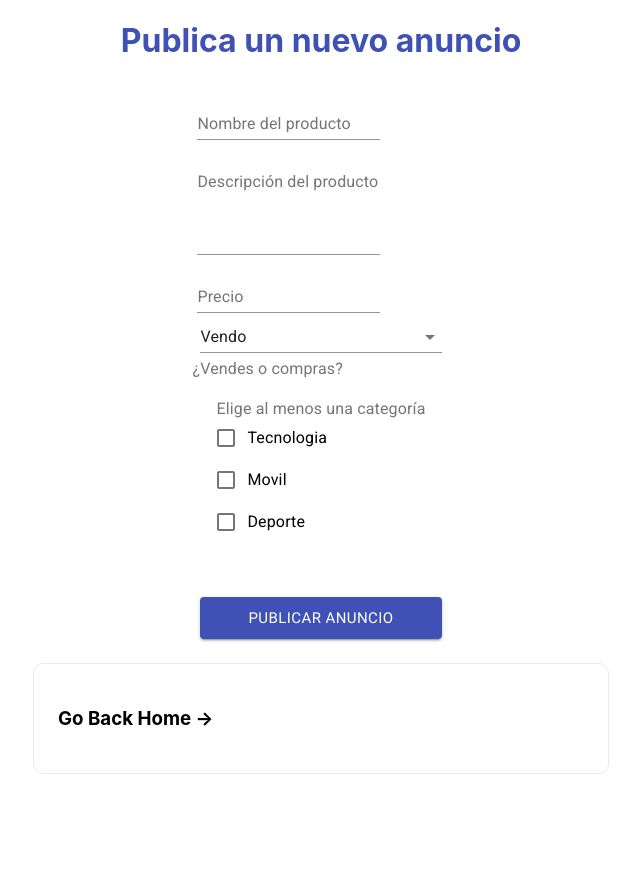
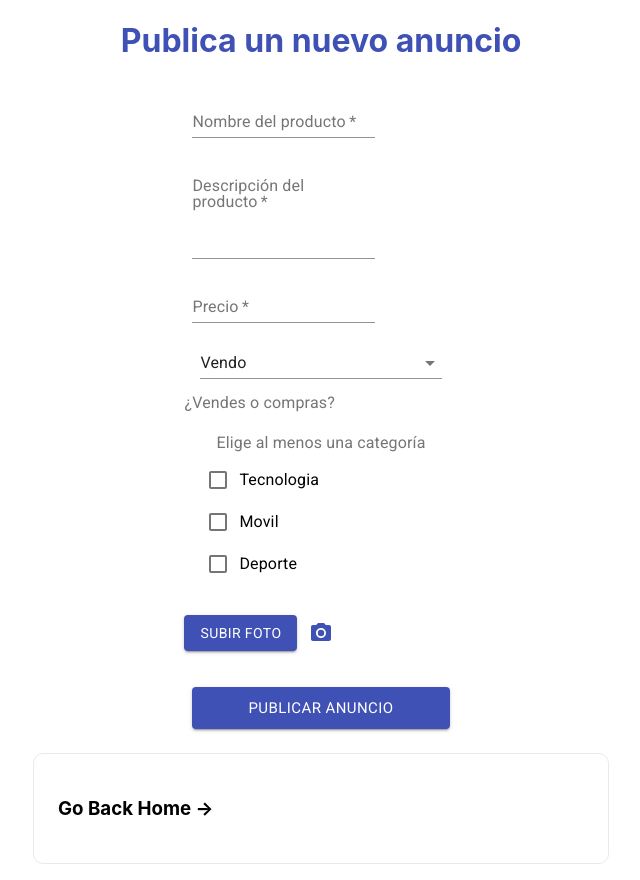
Before and after one commit to NandoLT/Wallaclone-Frontend, a Next.js app in the folder wallaclone/: page /create-advert in a window 1280 px wide. Shown: the whole page, without its empty margins (319-959 px from the left). Before the commit the page ends 800 px from the top, so only its background shows below. Built offline with nearby package versions, Linux system fonts and the light colour scheme.

Commit message:
Añadido el input file para subir una foto

```diff
--- a/wallaclone/pages/create-advert.js
+++ b/wallaclone/pages/create-advert.js
@@ -4,12 +4,8 @@ import Link from 'next/link';
 import { makeStyles } from '@material-ui/core/styles';
 import TextField from '@material-ui/core/TextField';
 import Grid from '@material-ui/core/Grid';
-import AccountCircle from '@material-ui/icons/AccountCircle';
-import EmailIcon from '@material-ui/icons/Email';
-import LockIcon from '@material-ui/icons/Lock';
 import Button from '@material-ui/core/Button';
-import { authRegisterAction, authResetState } from '../store/actions';
-import { useDispatch, connect } from 'react-redux';
+import { connect } from 'react-redux';
 import Loading from '../components/Loading';
 import { getIsLogged, getIsLoading, getError } from '../store/selectors';
 import Alert from '../components/Alert';
@@ -21,10 +17,11 @@ import { FormControl } from '@material-ui/core';
 import FormLabel from '@material-ui/core/FormLabel';
 import FormGroup from '@material-ui/core/FormGroup';
 import FormControlLabel from '@material-ui/core/FormControlLabel';
-import FormHelperText from '@material-ui/core/FormHelperText';
 import Checkbox from '@material-ui/core/Checkbox';
 import { red } from '@material-ui/core/colors';
-
+import IconButton from '@material-ui/core/IconButton';
+import PhotoCamera from '@material-ui/icons/PhotoCamera';
+import { display } from '@material-ui/system';
 
 const useStyles = makeStyles((theme) => ({
     margin: {
@@ -38,7 +35,10 @@ const useStyles = makeStyles((theme) => ({
       },
       tagError:{
           color:red,
-      }
+      },
+      upload: {
+        display: 'none',
+      },
 }));
 
 
@@ -66,6 +66,17 @@ const CreateNewAd = ({ isLogged, isLoading, error }) => {
         onSale: true,
         photo:null,
     })
+
+    const setPhoto = event => {
+        console.log(event.target.files[0])
+        setAdDetails(oldAdDetails => {
+            const newAdDetails = {
+                ...oldAdDetails,
+                'photo': event.target.files[0]
+            }
+            return newAdDetails;
+        });
+    }
 
     const handleChangeCheck = ev => {
         const clickedTag = ev.target.name
@@ -117,11 +128,11 @@ const CreateNewAd = ({ isLogged, isLoading, error }) => {
 
 
                 <div>
-                    <div className={classes.margin, "register-input"}>
+                    <div style={{ margin: 8 }} className={classes.margin, "register-input"}>
                         <Grid container spacing={1} alignItems="flex-end">
 
                             <Grid item>
-                                <TextField  onChange={event => handleInputChange(event)} name="name" id="input-with-icon-grid" label="Nombre del producto" value={adDetails.name} />
+                                <TextField required onChange={event => handleInputChange(event)} name="name" id="input-with-icon-grid" label="Nombre del producto" value={adDetails.name} />
                             </Grid>
                         </Grid>
                     </div>
@@ -130,11 +141,11 @@ const CreateNewAd = ({ isLogged, isLoading, error }) => {
 
                 <div>
 
-                <div className={classes.margin, "register-input"}>
+                <div style={{ margin: 8 }} className={classes.margin, "register-input"}>
                         <Grid container spacing={1} alignItems="flex-end">
 
                             <Grid item>
-                                <TextField multiline rows={4} onChange={handleInputChange} name="description" id="input-with-icon-grid" label="Descripción del producto" value={adDetails.description} />
+                                <TextField  required multiline rows={4} onChange={handleInputChange} name="description" id="input-with-icon-grid" label="Descripción del producto" value={adDetails.description} />
                             </Grid>
                         </Grid>
                     </div>
@@ -142,11 +153,11 @@ const CreateNewAd = ({ isLogged, isLoading, error }) => {
 
 
                 <div>
-                <div className={classes.margin, "register-input"}>
+                <div style={{ margin: 8 }} className={classes.margin, "register-input"}>
                         <Grid container spacing={1} alignItems="flex-end">
 
                             <Grid item>
-                                <TextField onChange={event => handleInputChange(event)} name="price" id="input-with-icon-grid" label="Precio" value={adDetails.price} />
+                                <TextField required onChange={event => handleInputChange(event)} name="price" id="input-with-icon-grid" label="Precio" value={adDetails.price} />
                             </Grid>
                         </Grid>
                     </div>
@@ -157,8 +168,8 @@ const CreateNewAd = ({ isLogged, isLoading, error }) => {
                 </div>
 
 
-                <FormControl  className={classes.margin}>
-                <Select
+                <FormControl style={{ margin: 8 }}  className={classes.margin}>
+                <Select style={{ margin: 8 }} required
                     labelId="demo-simple-select-label"
                     id="demo-simple-select"
                     value={adDetails.onSale}
@@ -173,7 +184,7 @@ const CreateNewAd = ({ isLogged, isLoading, error }) => {
                 <InputLabel id="demo-simple-select-label">¿Vendes o compras?</InputLabel>
 
                 <FormControl  component="fieldset" className={classes.formControl}>
-                    <FormLabel component="legend">Elige al menos una categoría</FormLabel>
+                    <FormLabel style={{ margin: 8 }} component="legend">Elige al menos una categoría</FormLabel>
                     <FormGroup>
                         <FormControlLabel
                             control={<Checkbox
@@ -192,7 +203,27 @@ const CreateNewAd = ({ isLogged, isLoading, error }) => {
                         />
                     </FormGroup>
 
-            </FormControl>
+            </FormControl >
+                    <div  className={classes.root}>
+                    <input
+                    className={classes.upload}
+                    onChange={setPhoto}
+                    accept="image/*"
+                    id="contained-button-file"
+                    multiple
+                    type="file"
+                />
+                <label  htmlFor="contained-button-file">
+                    <Button variant="contained" color="primary" component="span">
+                    Subir foto
+                    </Button>
+                    <label htmlFor="contained-button-file">
+                    <IconButton color="primary" aria-label="upload picture" component="span">
+                    <PhotoCamera />
+                    </IconButton>
+      </label>
+                </label>
+                </div>
 
 
 
```
